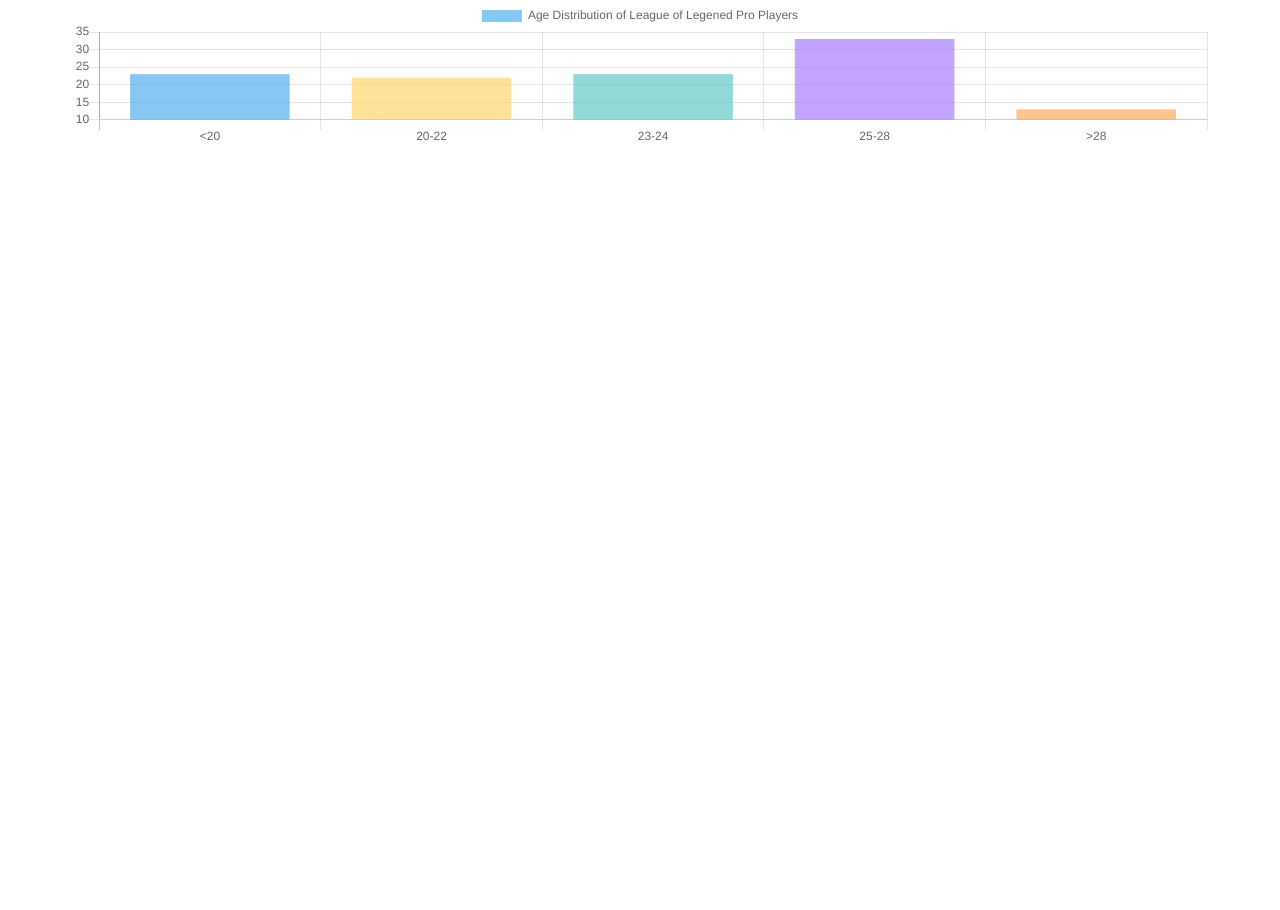
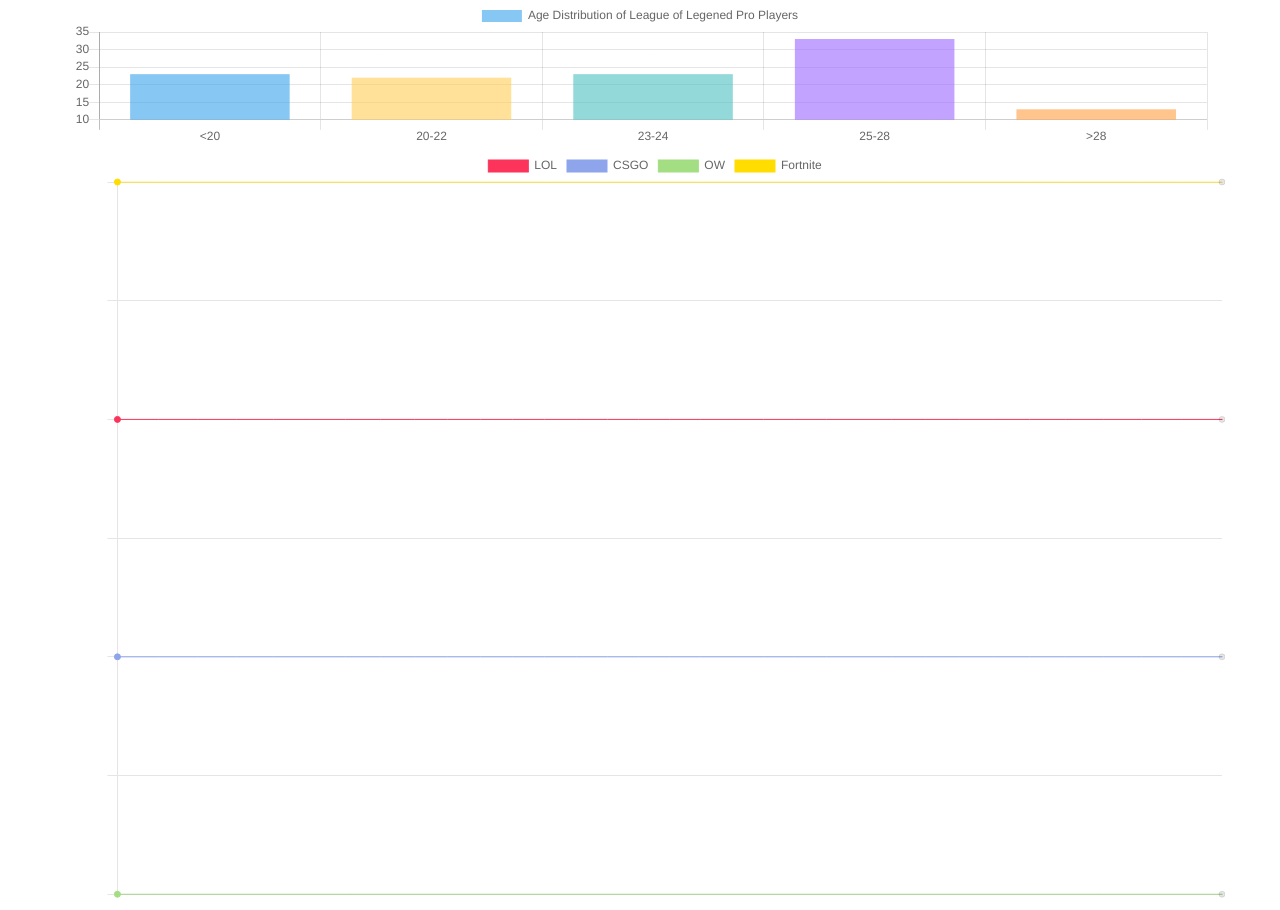
Before and after one commit to lokinario/esports, a React (Create React App) app in the folder esports/: page / in a window 1280 px wide. Before the commit the page ends 800 px from the top, so only its background shows below. Built offline with nearby package versions, Linux system fonts and the light colour scheme.

Commit message:
added viewership.js todo: load in actual values

```diff
--- a/esports/package.json
+++ b/esports/package.json
@@ -6,6 +6,7 @@
     "bootstrap": "3",
     "chart.js": "^2.8.0",
     "chartjs": "^0.3.24",
+    "chartjs-plugin-zoom": "^0.7.0",
     "d3": "^5.9.2",
     "lodash": "^4.17.11",
     "react": "^16.8.6",
--- a/esports/src/App.js
+++ b/esports/src/App.js
@@ -4,6 +4,7 @@ import React, { Component } from "react";
 
 // import Preloader from './components/Preloader.js';
 import PlayerAges from "./components/playerAges";
+import Viewership from "./components/Viewership";
 // import {
 //   loadAllData
 // } from './DataHanding';
@@ -23,6 +24,7 @@ class App extends Component {
       return (
         <div className="App container">
           <PlayerAges />
+          <Viewership />
         </div>
       );
     }
--- /dev/null
+++ b/esports/src/components/Viewership.js
@@ -0,0 +1,204 @@
+import React from "react";
+import { Line } from "react-chartjs-2";
+import "chartjs-plugin-zoom";
+class Viewership extends React.Component {
+  constructor() {
+    super();
+    console.log("line constructed");
+    this.state = {
+      chartData: {
+        datasets: [
+          {
+            label: "LOL",
+            data: [
+              {
+                x: 0,
+                y: 3
+              },
+              {
+                x: 1,
+                y: 3
+              },
+              {
+                x: 2,
+                y: 3
+              }
+            ],
+            borderColor: ["#FC345C"],
+            pointHoverBackgroundColor: "white",
+            backgroundColor: ["#FC345C"],
+            fill: false,
+            borderWidth: 1.0
+          },
+          {
+            label: "CSGO",
+            data: [
+              {
+                x: 0,
+                y: 2
+              },
+              {
+                x: 1,
+                y: 2
+              },
+              {
+                x: 2,
+                y: 2
+              }
+            ],
+            borderColor: ["#8EA5EB"],
+            backgroundColor: ["#8EA5EB"],
+            fill: false,
+            borderWidth: 1.0
+          },
+          {
+            label: "OW",
+            data: [
+              {
+                x: 0,
+                y: 1
+              },
+              {
+                x: 1,
+                y: 1
+              },
+              {
+                x: 2,
+                y: 1
+              }
+            ],
+            borderColor: ["#A3DE83"],
+            backgroundColor: ["#A3DE83"],
+            fill: false,
+            borderWidth: 1.0
+          },
+          {
+            label: "Fortnite",
+            data: [
+              {
+                x: 0,
+                y: 4
+              },
+              {
+                x: 1,
+                y: 4
+              },
+              {
+                x: 2,
+                y: 4
+              }
+            ],
+            borderColor: ["#FFDD00"],
+            backgroundColor: ["#FFDD00"],
+            fill: false,
+            borderWidth: 1.0
+          }
+        ]
+      }
+    };
+    //console.log(this.state);
+  }
+
+  //   componentDidMount() {
+  //     console.log("line did mount");
+  //     this.setState(this.updateData());
+  //     //console.log(this.state);
+  //   }
+
+  //   }
+
+  // // componentWillUpdate() {
+  // //   this.keepUpdate();
+  // // }
+
+  // updateData() {
+  //   return {
+  //     chartData: {
+  //       datasets: [
+  //         {
+  //           label: "CPU percentage",
+  //           data: [{ x: Date.now(), y: Math.random() }],
+  //           borderColor: ["#00B8B1"],
+  //           fill: false,
+  //           borderWidth: 1.69
+  //         }
+  //       ]
+  //     }
+  //   };
+  // }
+  //setInterval(this.keepUpdate(),1000);
+
+  render() {
+    if (true) {
+      console.log("in Viewership");
+    }
+    if (this.state) {
+      return (
+        <div className="app container">
+          <Line
+            data={this.state.chartData}
+            height={200}
+            options={{
+              legend: {
+                display: true
+              },
+              pan: {
+                enabled: true, // Enable panning
+                mode: "x", // Allow panning in the x direction
+                rangeMin: {
+                  x: null // Min value of the delay option
+                },
+                rangeMax: {
+                  x: null // Max value of the delay option
+                }
+              },
+              zoom: {
+                enabled: true, // Enable zooming
+                mode: "x", // Allow zooming in the x direction
+                rangeMin: {
+                  x: null // Min value of the duration option
+                },
+                rangeMax: {
+                  x: null // Max value of the duration option
+                }
+              },
+              responsive: true,
+              maintainAspectRatio: true,
+              plugins: {
+                streaming: {
+                  frameRate: 120
+                }
+              },
+              scales: {
+                xAxes: [
+                  {
+                    gridLines: {
+                      zeroLineColor: "white"
+                    },
+                    ticks: {
+                      fontColor: "white"
+                    }
+                  }
+                ],
+                yAxes: [
+                  {
+                    gridLines: {
+                      zeroLineColor: "white"
+                    },
+                    ticks: {
+                      fontColor: "white"
+                    }
+                  }
+                ]
+              }
+            }}
+          />{" "}
+        </div>
+      );
+    } else {
+      return <div className="app container"> no data </div>;
+    }
+  }
+}
+
+export default Viewership;
```
Also changed, not shown: 1 other file (tests, documents, lock files or other folders).
